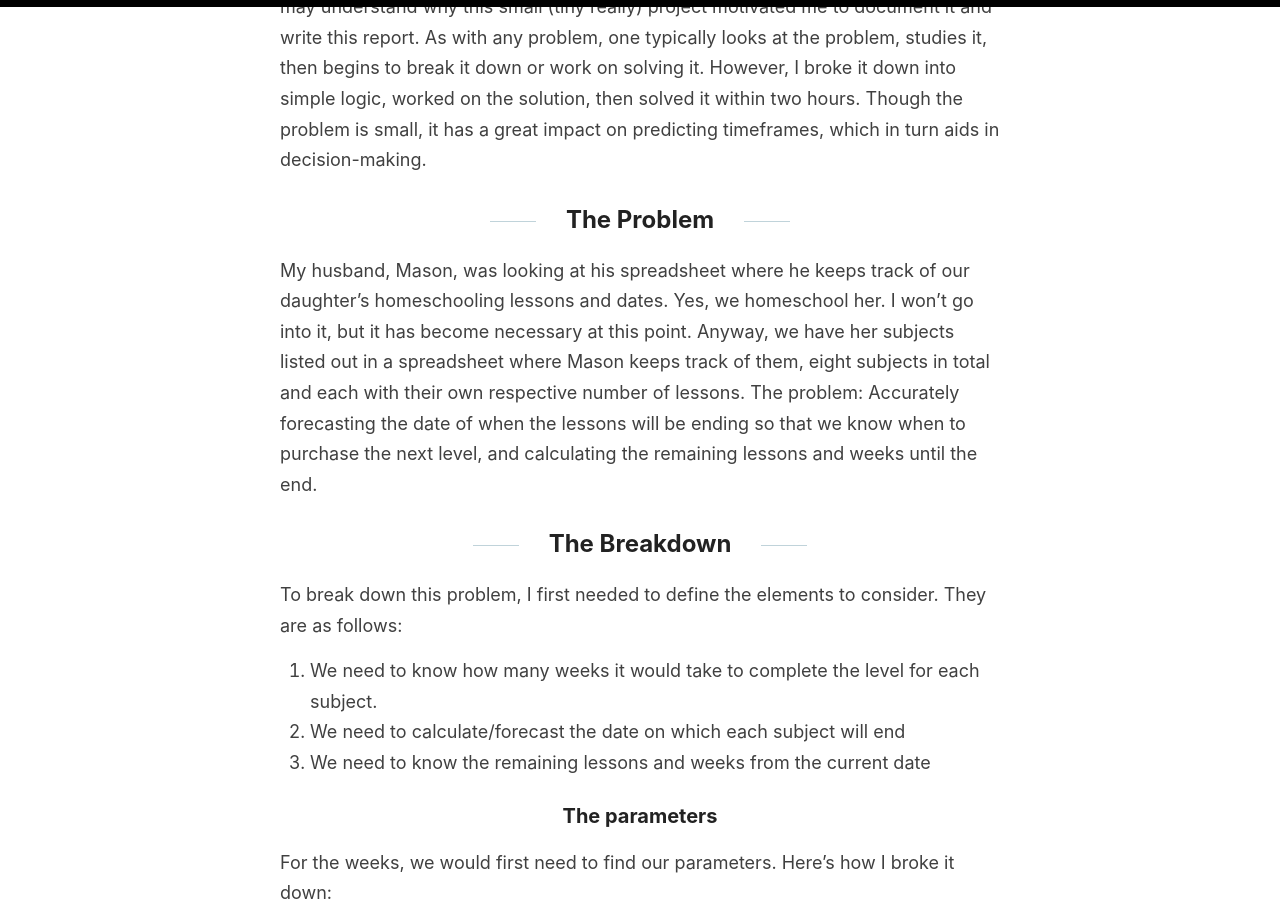
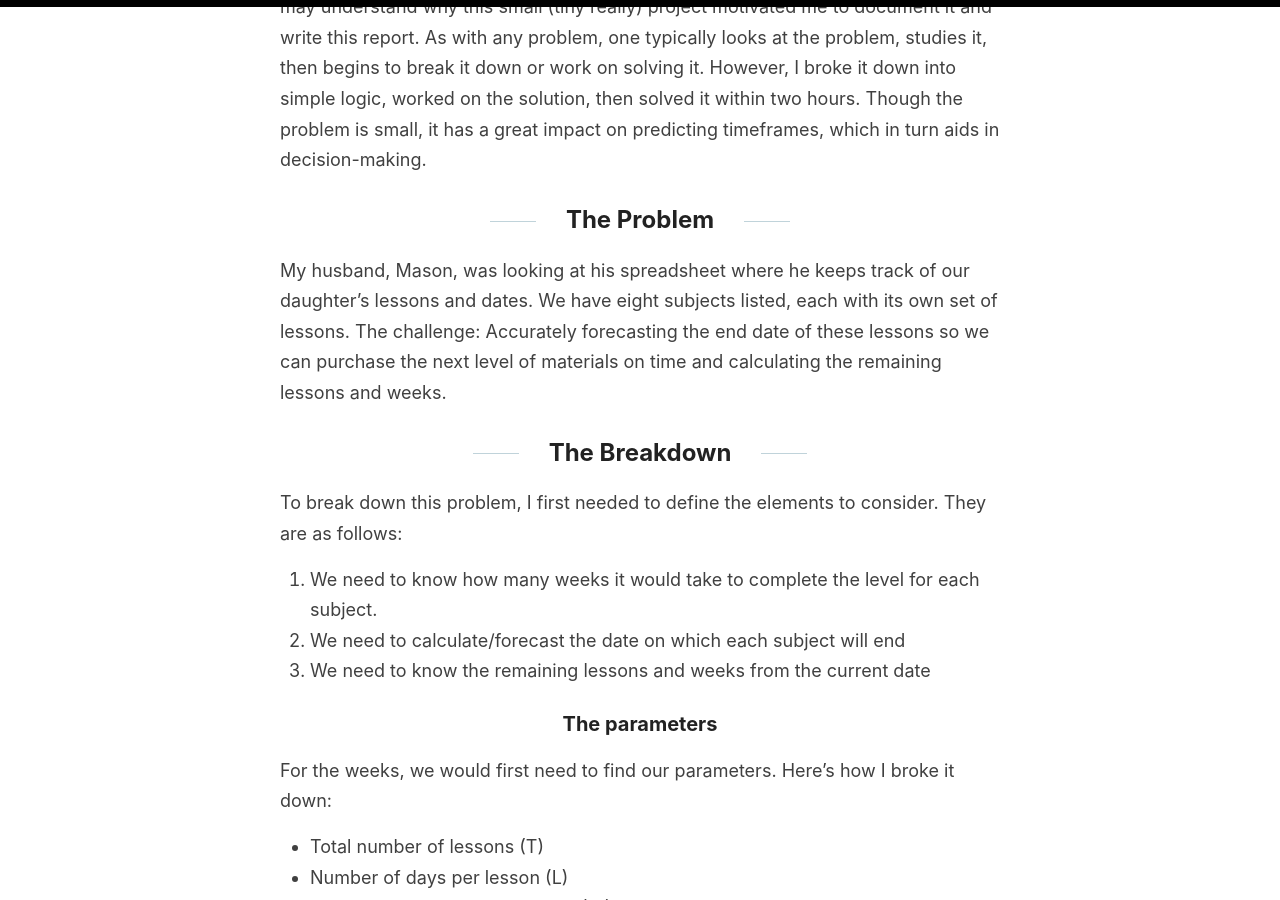
Before and after one commit to good-bean/good-bean.github.io, a Jekyll site: the page built from _posts/2024-12-23-lesson-forecast.md, in a window 1280 px wide and 900 px high, scrolled down 327 px. Built offline with Jekyll 4.4.1, drawn with Linux system fonts in a browser that asks for light colours; formulas are drawn with MathJax 3; some of the changed text lies outside the part shown.

Commit message:
phrasing

```diff
--- a/_posts/2024-12-23-lesson-forecast.md
+++ b/_posts/2024-12-23-lesson-forecast.md
@@ -8,7 +8,7 @@ If you have ever had a moment of inspiration which sparked joy in your heart, yo
 
 ## The Problem
 
-My husband, Mason, was looking at his spreadsheet where he keeps track of our daughter’s homeschooling lessons and dates. Yes, we homeschool her. I won’t go into it, but it has become necessary at this point. Anyway, we have her subjects listed out in a spreadsheet where Mason keeps track of them, eight subjects in total and each with their own respective number of lessons. The problem: Accurately forecasting the date of when the lessons will be ending so that we know when to purchase the next level, and calculating the remaining lessons and weeks until the end.
+My husband, Mason, was looking at his spreadsheet where he keeps track of our daughter’s lessons and dates. We have eight subjects listed, each with its own set of lessons. The challenge: Accurately forecasting the end date of these lessons so we can purchase the next level of materials on time and calculating the remaining lessons and weeks.
 
 ## The Breakdown
 
@@ -63,6 +64,7 @@ Here is what that looks like:
 *Calculate remaining lessons by reversing the formula.*
 
 Finally, I revisit the original formula to get the remaining weeks by using the remaining lessons as the total (T). To note for inquiring minds, there were instances where I needed to divide the number of lessons by the number of days per lesson. This is because there are two subjects that are based on pages, rather than lessons. In this case, it was for Writing and Language Arts, which we typically do two pages per lesson, twice a week. I added notes in the spreadsheet to indicate how we arrived at the lesson number to avoid confusion.
+
 ![Excel screenshot with formula '=ROUND((H2 times C2) divided by D2,0)', affected cell highlighted.](../images/lesson-forecast/image3.png)
 *Calculate remaining weeks based on remaining lessons.*
 
```
Also changed, not shown: other parts of _posts/2024-12-23-lesson-forecast.md (+2 -1 lines).
